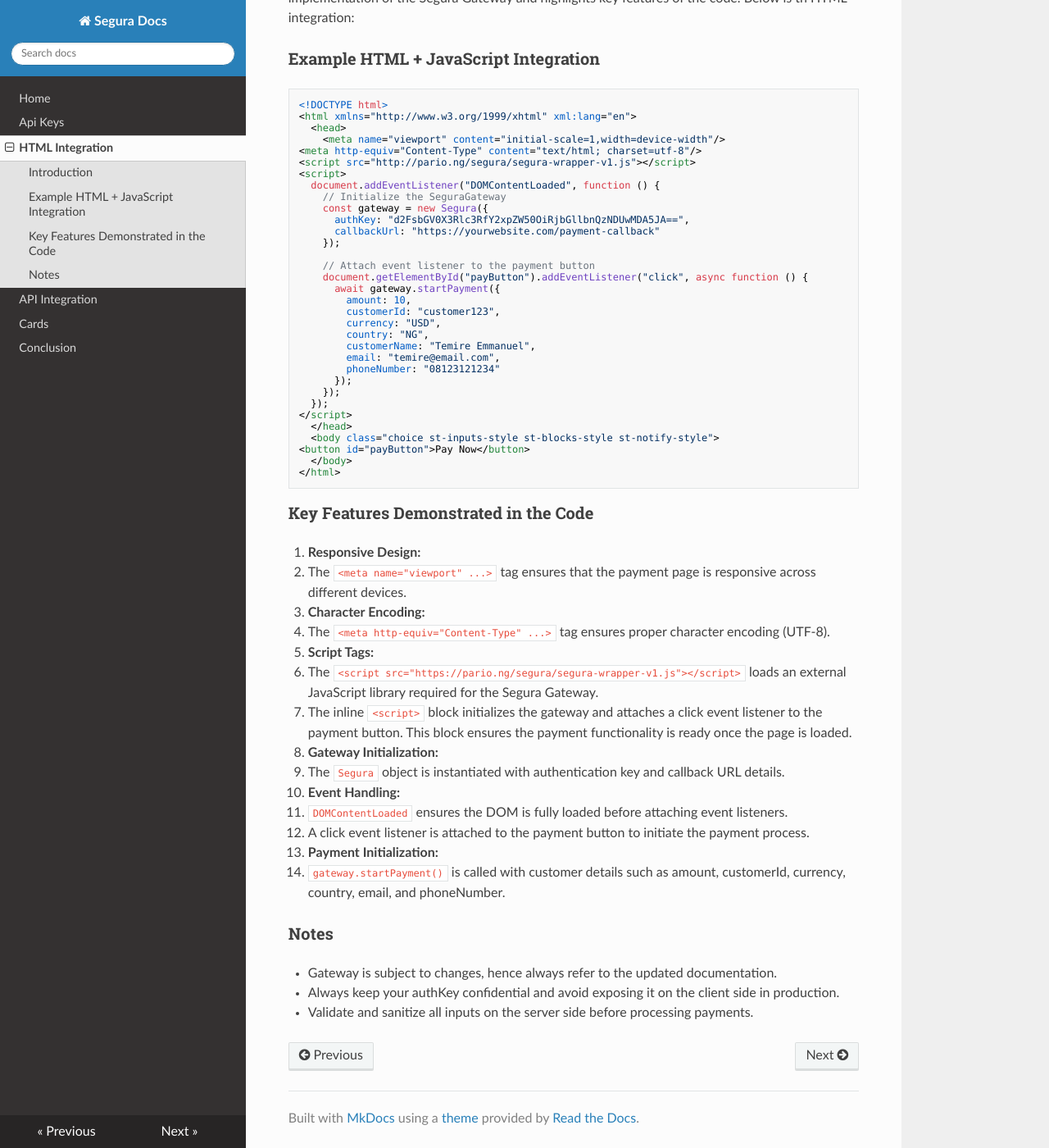
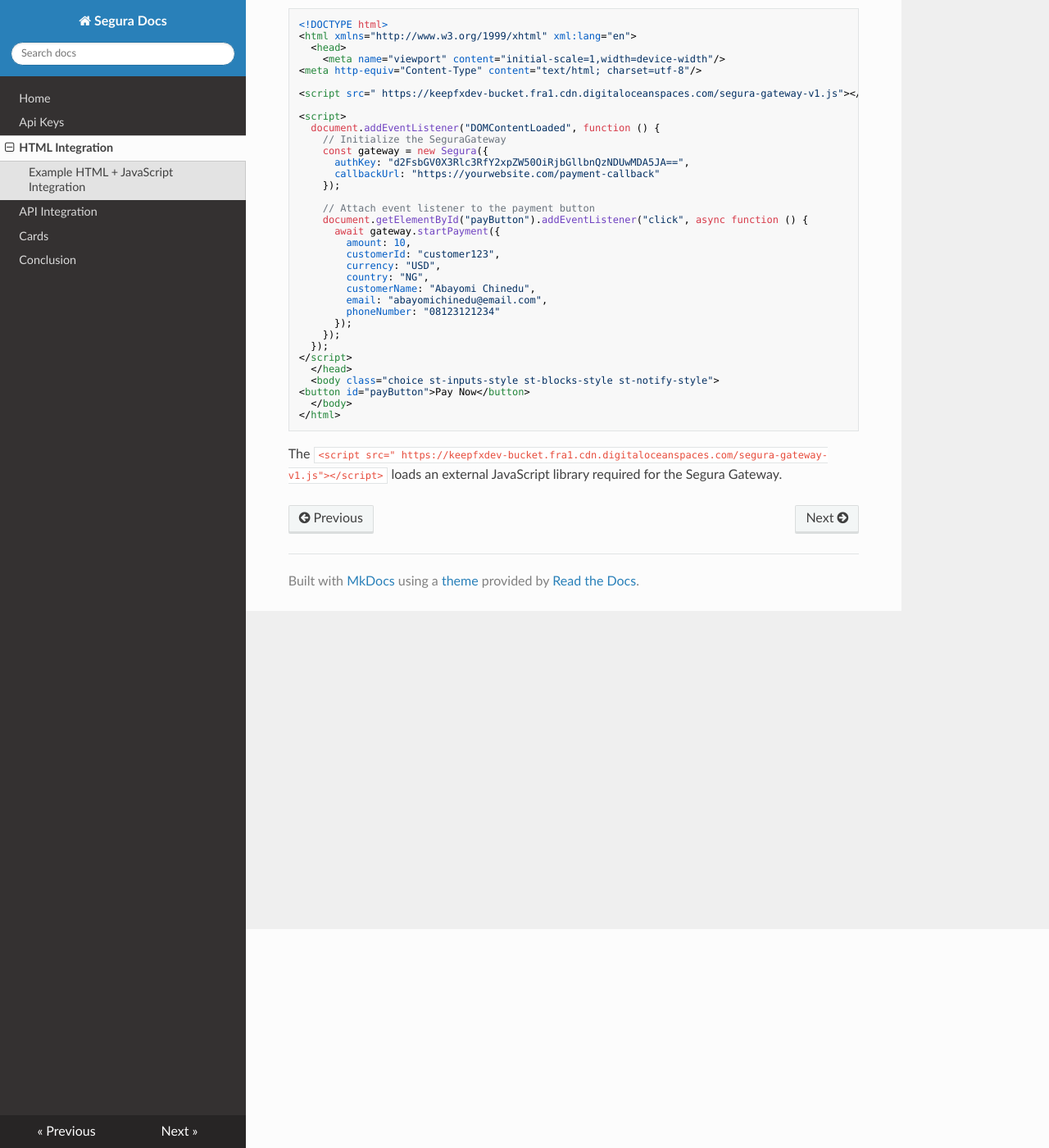
Before and after one commit to Noah-droid/segura, an MkDocs documentation site: the page built from docs/payments.md, in a window 1280 px wide and 1400 px high, scrolled down 267 px. Shown: the whole window at 82% size. Built offline with MkDocs 1.6.1, drawn with Linux system fonts in a browser that asks for light colours; nearby versions of some CDN libraries; some of the changed text lies outside the part shown.

Commit message:
new update

````diff
--- a/docs/payments.md
+++ b/docs/payments.md
@@ -1,7 +1,7 @@
-## Segura Gateway Integration Guide
+## Segura Gateway HTML + JavaScript Integration Guide
 
-### Introduction
-Segura Gateway is a secure and efficient payment gateway that allows businesses to integrate seamless payment solutions into their platforms. This documentation provides an example implementation of the Segura Gateway and highlights key features of the code. Below is th HTML integration:
+
+This documentation provides an example implementation of the Segura Gateway. Below is the sample frontend code:
 
 ### Example HTML + JavaScript Integration
 ```html
@@ -10,7 +10,9 @@ Segura Gateway is a secure and efficient payment gateway that allows businesses
   <head>
     <meta name="viewport" content="initial-scale=1,width=device-width"/>
 <meta http-equiv="Content-Type" content="text/html; charset=utf-8"/>
-<script src="http://pario.ng/segura/segura-wrapper-v1.js"></script>
+
+<script src=" https://keepfxdev-bucket.fra1.cdn.digitaloceanspaces.com/segura-gateway-v1.js"></script>
+
 <script>
   document.addEventListener("DOMContentLoaded", function () {
     // Initialize the SeguraGateway
@@ -26,8 +28,8 @@ Segura Gateway is a secure and efficient payment gateway that allows businesses
         customerId: "customer123",
         currency: "USD",
 		country: "NG",
-		customerName: "Temire Emmanuel",
-		email: "temire@email.com",
+		customerName: "Abayomi Chinedu",
+		email: "abayomichinedu@email.com",
 		phoneNumber: "08123121234"
       });
     });
@@ -40,29 +42,7 @@ Segura Gateway is a secure and efficient payment gateway that allows businesses
 </html>
 ```
 
-
-### Key Features Demonstrated in the Code
-1. **Responsive Design:**
-   - The `<meta name="viewport" ...>` tag ensures that the payment page is responsive across different devices.
-
-2. **Character Encoding:**
-   - The `<meta http-equiv="Content-Type" ...>` tag ensures proper character encoding (UTF-8).
-
-3. **Script Tags:**
-   - The `<script src="https://pario.ng/segura/segura-wrapper-v1.js"></script>` loads an external JavaScript library required for the Segura Gateway.
-   - The inline `<script>` block initializes the gateway and attaches a click event listener to the payment button. This block ensures the payment functionality is ready once the page is loaded.
-
-4. **Gateway Initialization:**
-   - The `Segura` object is instantiated with authentication key and callback URL details.
-
-5. **Event Handling:**
-   - `DOMContentLoaded` ensures the DOM is fully loaded before attaching event listeners.
-   - A click event listener is attached to the payment button to initiate the payment process.
-
-6. **Payment Initialization:**
-   - `gateway.startPayment()` is called with customer details such as amount, customerId, currency, country, email, and phoneNumber.
-
+The `<script src=" https://keepfxdev-bucket.fra1.cdn.digitaloceanspaces.com/segura-gateway-v1.js"></script>` loads an external JavaScript library required for the Segura Gateway.
+<!--
 ### Notes
-- Gateway is subject to changes, hence always refer to the updated documentation.
-- Always keep your authKey confidential and avoid exposing it on the client side in production.
-- Validate and sanitize all inputs on the server side before processing payments.
+- Gateway is subject to changes, hence always refer back for updates.  -->
````
Also changed, not shown: docs/cards.md (+3 -7 lines), docs/conclusion.md (+1 -1 lines), docs/index.md (+10 -3 lines), docs/process.md (+18 -9 lines), docs/image-4.png (added), docs/image-5.png (added).
